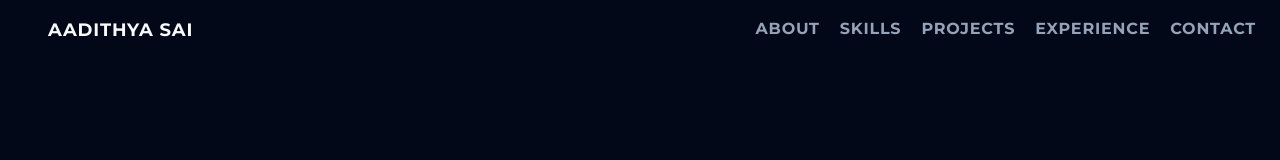
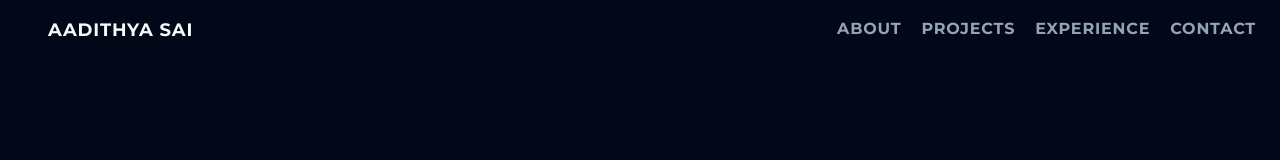
Before and after one commit to AadithyaSai/portfolio, an Angular app: page / in a window 1280 px wide. Shown: the top 160 px of the page. Built offline with nearby package versions, Linux system fonts and the light colour scheme.

Commit message:
modularised nav item

```diff
--- a/src/app/header/header.component.html
+++ b/src/app/header/header.component.html
@@ -10,56 +10,12 @@
     <nav
       class="flex justify-between items-center p-4 pe-6 gap-5 text-muted-foreground font-bold uppercase tracking-wider"
     >
-      <div #item>
-        <a
-          href="#about"
-          class="hover:text-foreground group transition duration-300"
-          >About
-          <span
-            class="block max-w-0 group-hover:max-w-full transition-all duration-500 h-0.5 bg-primary"
-          ></span>
-        </a>
-      </div>
-      <div #item>
-        <a
-          href="#skills"
-          class="hover:text-foreground group transition duration-300"
-          >Skills
-          <span
-            class="block max-w-0 group-hover:max-w-full transition-all duration-500 h-0.5 bg-primary"
-          ></span
-        ></a>
-      </div>
-      <div #item>
-        <a
-          href="#projects"
-          class="hover:text-foreground group transition duration-300"
-          >Projects
-          <span
-            class="block max-w-0 group-hover:max-w-full transition-all duration-500 h-0.5 bg-primary"
-          ></span
-        ></a>
-      </div>
-      <div #item>
-        <a
-          href="#experience"
-          class="hover:text-foreground group transition duration-300"
-          >Experience
-          <span
-            class="block max-w-0 group-hover:max-w-full transition-all duration-500 h-0.5 bg-primary"
-          ></span
-        ></a>
-      </div>
-      <div #item>
-        <a
-          href="#contact"
-          class="hover:text-foreground group transition duration-300"
-          >Contact
-          <span
-            class="block max-w-0 group-hover:max-w-full transition-all duration-500 h-0.5 bg-primary"
-          ></span
-        ></a>
-      </div>
+      <portfolio-nav-item #item link="#about">About</portfolio-nav-item>
+      <portfolio-nav-item #item link="#projects">Projects</portfolio-nav-item>
+      <portfolio-nav-item #item link="#experience"
+        >Experience</portfolio-nav-item
+      >
+      <portfolio-nav-item #item link="#contact">Contact</portfolio-nav-item>
     </nav>
   </div>
 </header>
--- a/src/app/header/header.component.ts
+++ b/src/app/header/header.component.ts
@@ -1,10 +1,11 @@
 import { Component, ElementRef, viewChildren } from '@angular/core';
 import { gsap, ScrollTrigger } from '../utils/gsap';
+import { NavItemComponent } from '../nav-item/nav-item.component';
 
 @Component({
   selector: 'portfolio-header',
   standalone: true,
-  imports: [],
+  imports: [NavItemComponent],
   templateUrl: './header.component.html',
 })
 export class HeaderComponent {
--- /dev/null
+++ b/src/app/nav-item/nav-item.component.html
@@ -0,0 +1,6 @@
+<a href="{{ link }}" class="hover:text-foreground group transition duration-300"
+  ><ng-content></ng-content>
+  <span
+    class="block max-w-0 group-hover:max-w-full transition-all duration-500 h-0.5 bg-primary"
+  ></span>
+</a>
```
Also changed, not shown: src/app/nav-item/nav-item.component.ts (added, +11 -0 lines).
